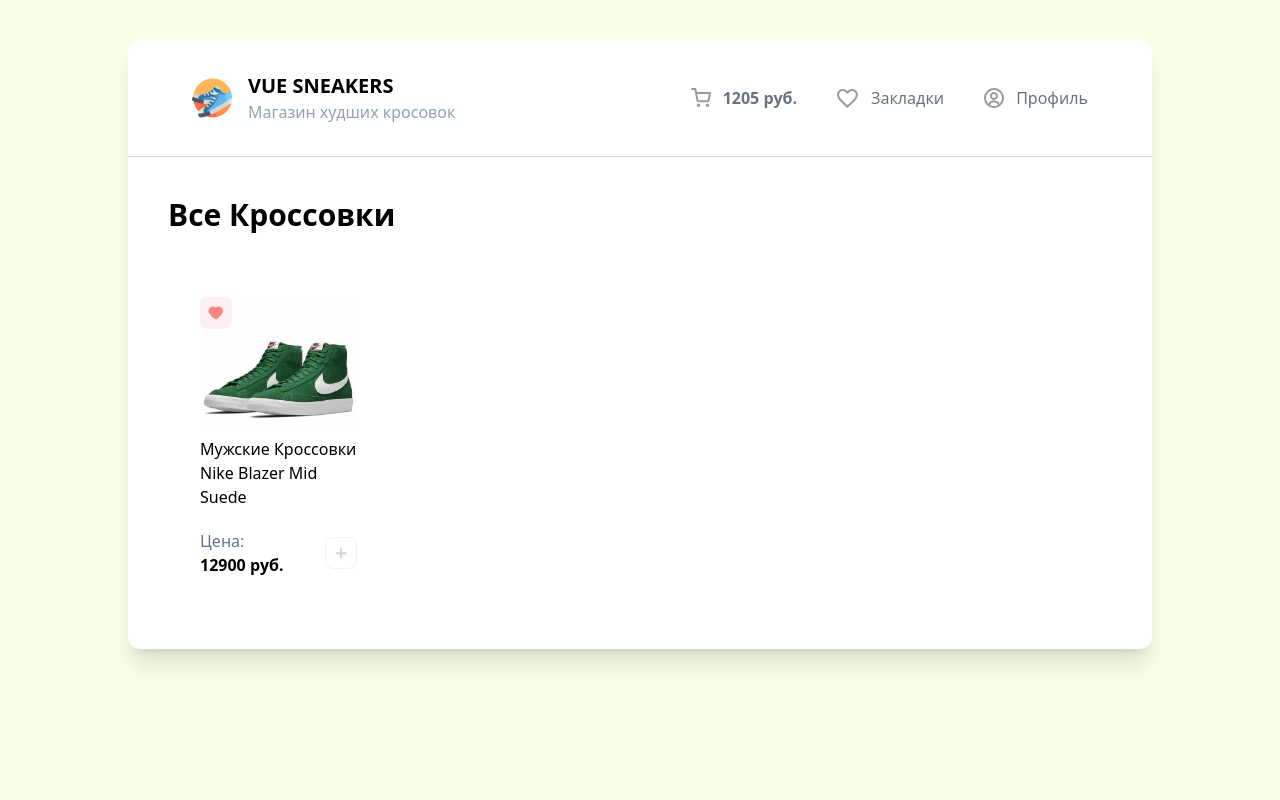
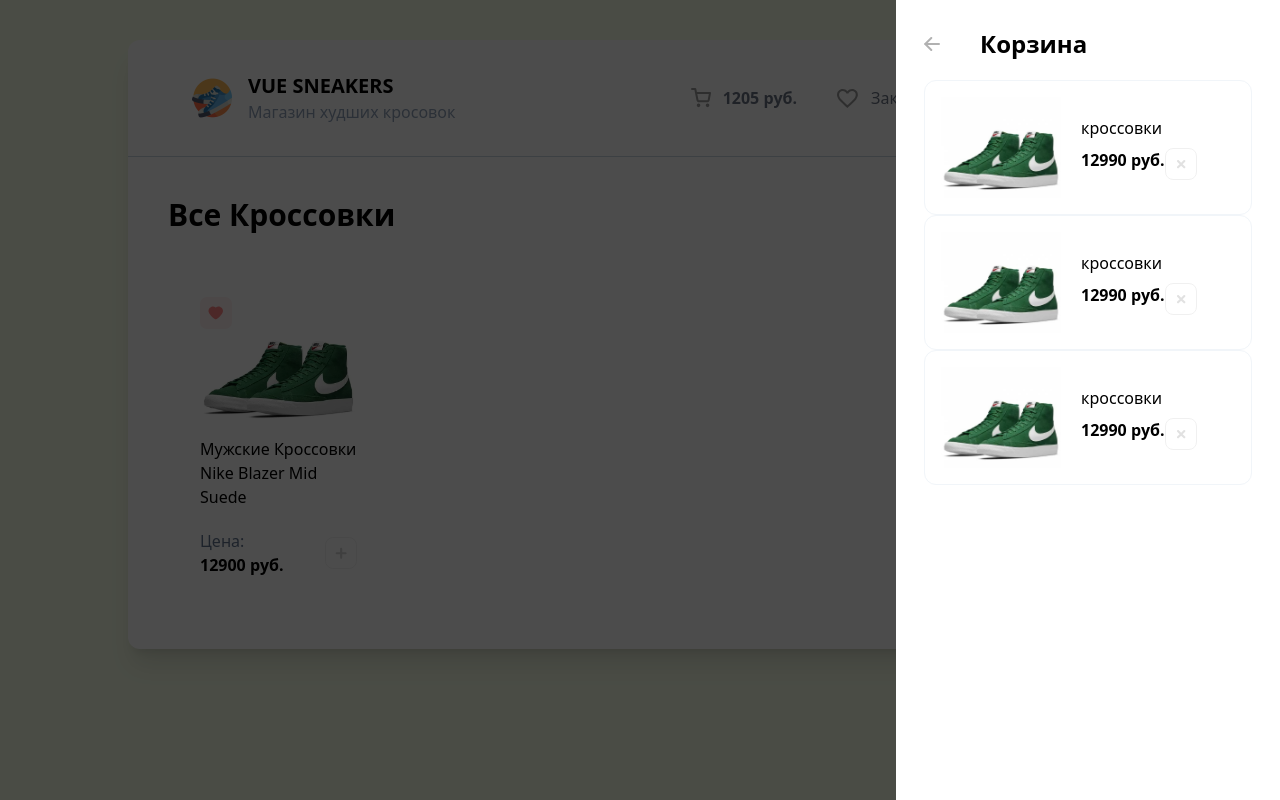
Before and after one commit to ilkhomraim/VUE-Shoes, a Vue app: page / in a window 1280 px wide. Built offline with nearby package versions, Linux system fonts and the light colour scheme.

Commit message:
VUE-shoes Drawer

```diff
--- a/src/App.vue
+++ b/src/App.vue
@@ -1,9 +1,11 @@
 <script setup>
 import Header from './components/Header.vue'
 import CardList from './components/CardList.vue'
+import Drawer from './components/Drawer.vue'
 </script>
 
 <template>
+  <Drawer />
   <div class="bg-white w-4/5 m-auto rounded-xl shadow-xl mt-10">
     <Header />
 
@@ -14,5 +16,4 @@
     </div>
   </div>
 </template>
-
 <style scoped></style>
--- /dev/null
+++ b/src/components/CartItem.vue
@@ -0,0 +1,20 @@
+<template>
+  <div
+    class="flex border items-center border-slate-100 p-4 rounded-xl hover:border-slate-300 transition gap-5"
+  >
+    <img class="w-30" src="/sneakers/sneakers-1.jpg" alt="Sneaker" />
+
+    <div class="flex flex-col justify-between">
+      <p>кроссовки</p>
+
+      <div class="flex justify-beetwen mt-2">
+        <b>12990 руб.</b>
+        <img
+          class="opacity-40 hover:opacity-100 cursor-pointer tansition"
+          src="/close.svg"
+          alt=""
+        />
+      </div>
+    </div>
+  </div>
+</template>
--- /dev/null
+++ b/src/components/Drawer.vue
@@ -0,0 +1,15 @@
+<script setup>
+import DrawerHead from './DrawerHead.vue'
+import CartItem from './CartItem.vue'
+</script>
+
+<template>
+  <div class="fixed top-0 left-0 h-full w-full bg-black z-10 opacity-70 mb-4"></div>
+  <div class="bg-white w-96 h-full fixed right-0 top-0 z-20 p-7 gap-10">
+    <DrawerHead />
+
+    <CartItem />
+    <CartItem />
+    <CartItem />
+  </div>
+</template>
--- /dev/null
+++ b/src/components/DrawerHead.vue
@@ -0,0 +1,28 @@
+<template>
+  <div class="flex items-center gap-10 mb-5">
+    <svg
+      class="opacity-30 cursor-pointer rotate-180 hover:opacity-100 transition hover:-translate-x-1"
+      width="16"
+      height="14"
+      viewBox="0 0 16 14"
+      fill="none"
+      xmlns="http://www.w3.org/2000/svg"
+    >
+      <path
+        d="M1 7H14.7143"
+        stroke="black"
+        stroke-width="2"
+        stroke-linecap="round"
+        stroke-linejoin="round"
+      />
+      <path
+        d="M8.71436 1L14.7144 7L8.71436 13"
+        stroke="black"
+        stroke-width="2"
+        stroke-linecap="round"
+        stroke-linejoin="round"
+      />
+    </svg>
+    <h2 class="text-2xl font-bold">Корзина</h2>
+  </div>
+</template>
```
